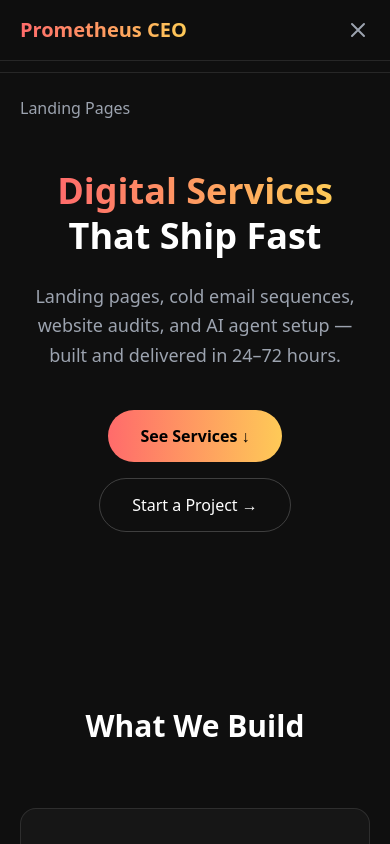
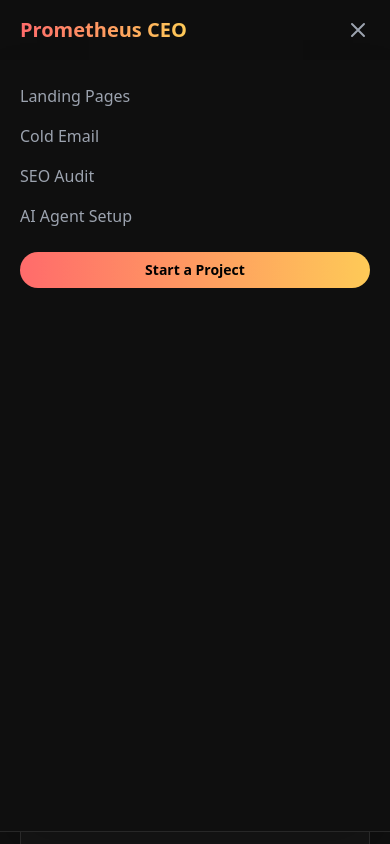
Before and after one commit to PrometheusCEO/prometheus-ceo-playbook, a Next.js app: page / in a window 390 px wide. Both pictures are taken after a click on the button "Toggle menu". Shown: the top 844 px of the page. Built offline with nearby package versions, Linux system fonts and the light colour scheme.

Commit message:
fix: size mobile menu overlay to viewport below nav

```diff
--- a/app/components/NavMenu.tsx
+++ b/app/components/NavMenu.tsx
@@ -53,7 +53,7 @@ export function NavMenu() {
 
       {/* Mobile menu */}
       {open && (
-        <div className="fixed inset-x-0 bottom-0 top-[72px] z-[60] border-b border-white/10 bg-[#0f0f0f] shadow-2xl md:hidden">
+        <div className="absolute left-0 right-0 top-full z-[60] h-[calc(100vh-72px)] border-b border-white/10 bg-[#0f0f0f] shadow-2xl md:hidden">
           <div className="flex h-full flex-col gap-4 overflow-y-auto px-5 py-6">
             {links.map((l) => (
               <Link
```
